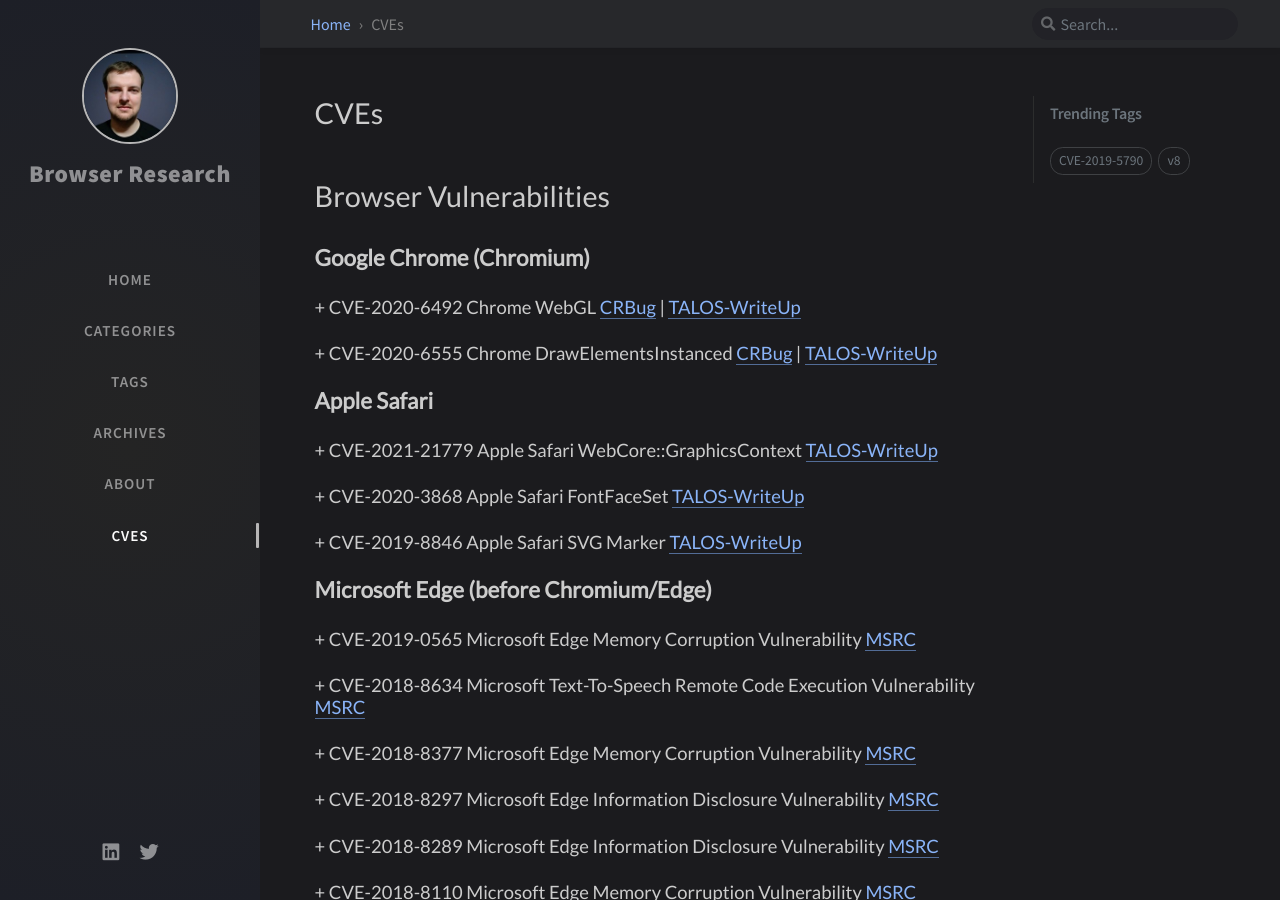
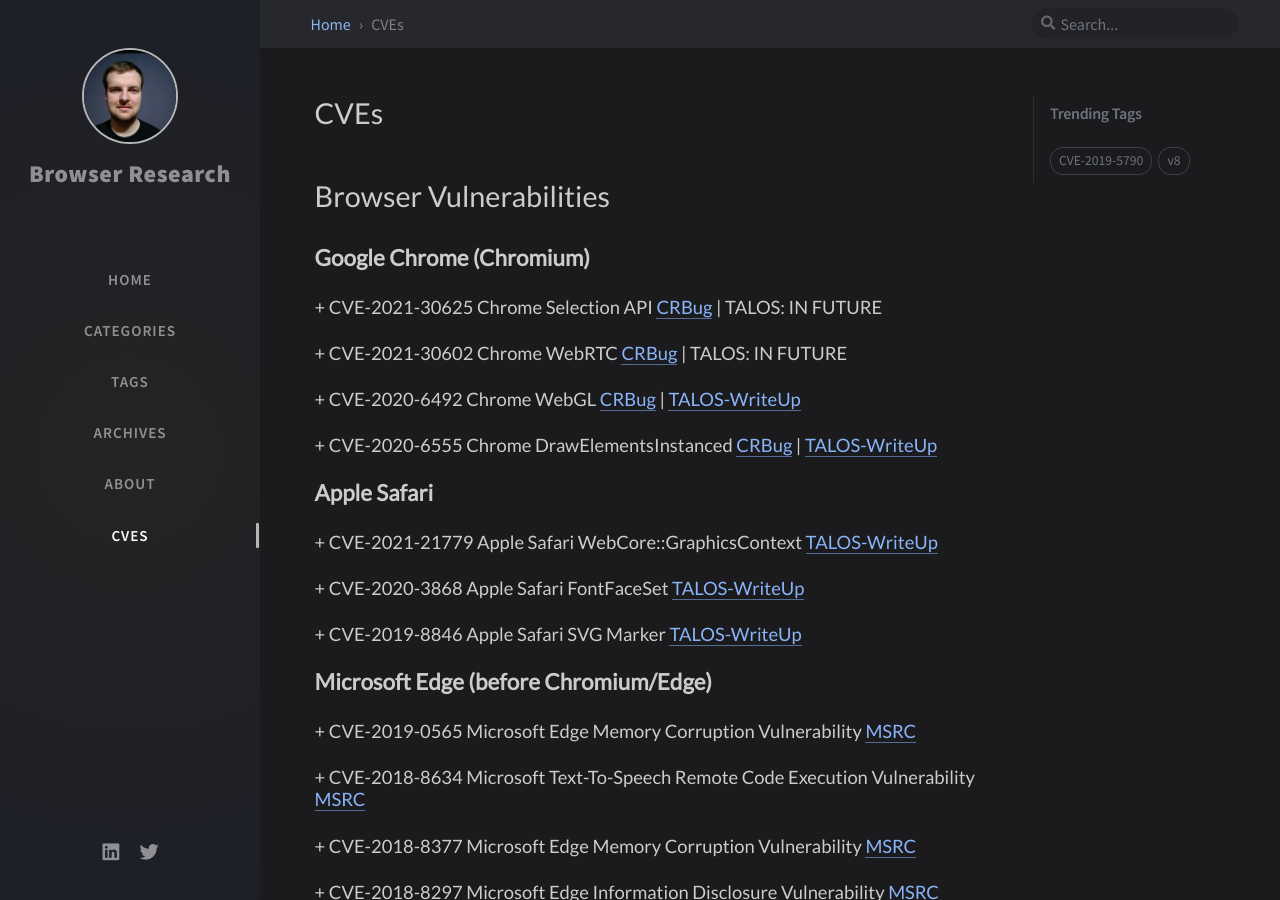
Before and after one commit to mtowalski/mtowalski.github.io, a Jekyll site: the page built from _tabs/cves.md, in a window 1280 px wide and 900 px high. Built offline with Jekyll 4.4.1, drawn with Linux system fonts in a browser that asks for light colours; nearby versions of some CDN libraries; comment, search, counter and statistics services are not loaded.

Commit message:
Update cves.md

```diff
--- a/_tabs/cves.md
+++ b/_tabs/cves.md
@@ -9,6 +9,8 @@ order: 4
 
 ## **Google Chrome (Chromium)**
 
+#### + CVE-2021-30625 Chrome Selection API [CRBug](https://bugs.chromium.org/p/chromium/issues/detail?id=1237533) | TALOS: IN FUTURE
+#### + CVE-2021-30602 Chrome WebRTC [CRBug](https://bugs.chromium.org/p/chromium/issues/detail?id=1230767) | TALOS: IN FUTURE
 #### + CVE-2020-6492 Chrome WebGL [CRBug](https://bugs.chromium.org/p/chromium/issues/detail?id=1084616) | [TALOS-WriteUp](https://talosintelligence.com/vulnerability_reports/TALOS-2020-1085)
 #### + CVE-2020-6555 Chrome DrawElementsInstanced [CRBug](https://bugs.chromium.org/p/chromium/issues/detail?id=1105202) | [TALOS-WriteUp](https://talosintelligence.com/vulnerability_reports/TALOS-2020-1123)
 
```
